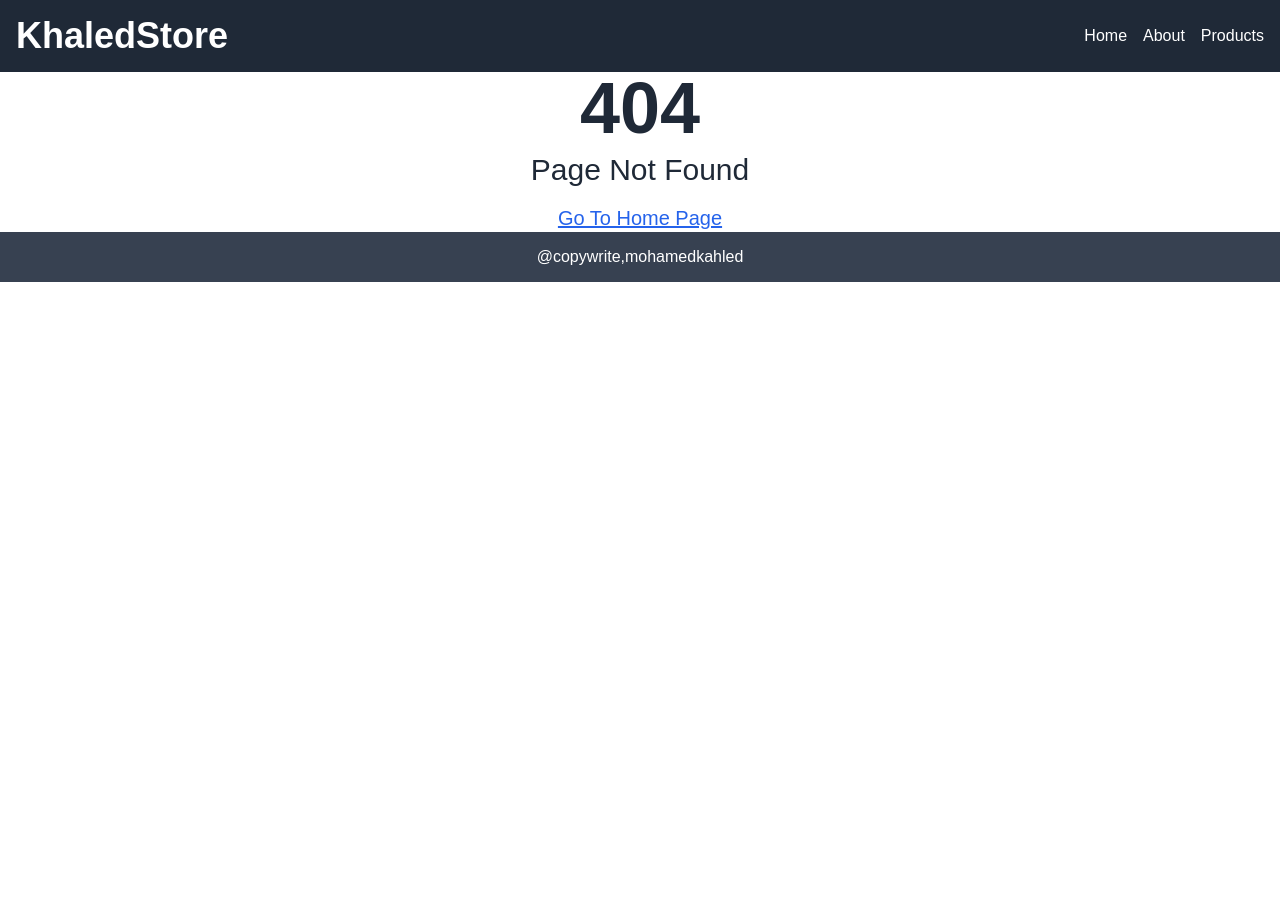
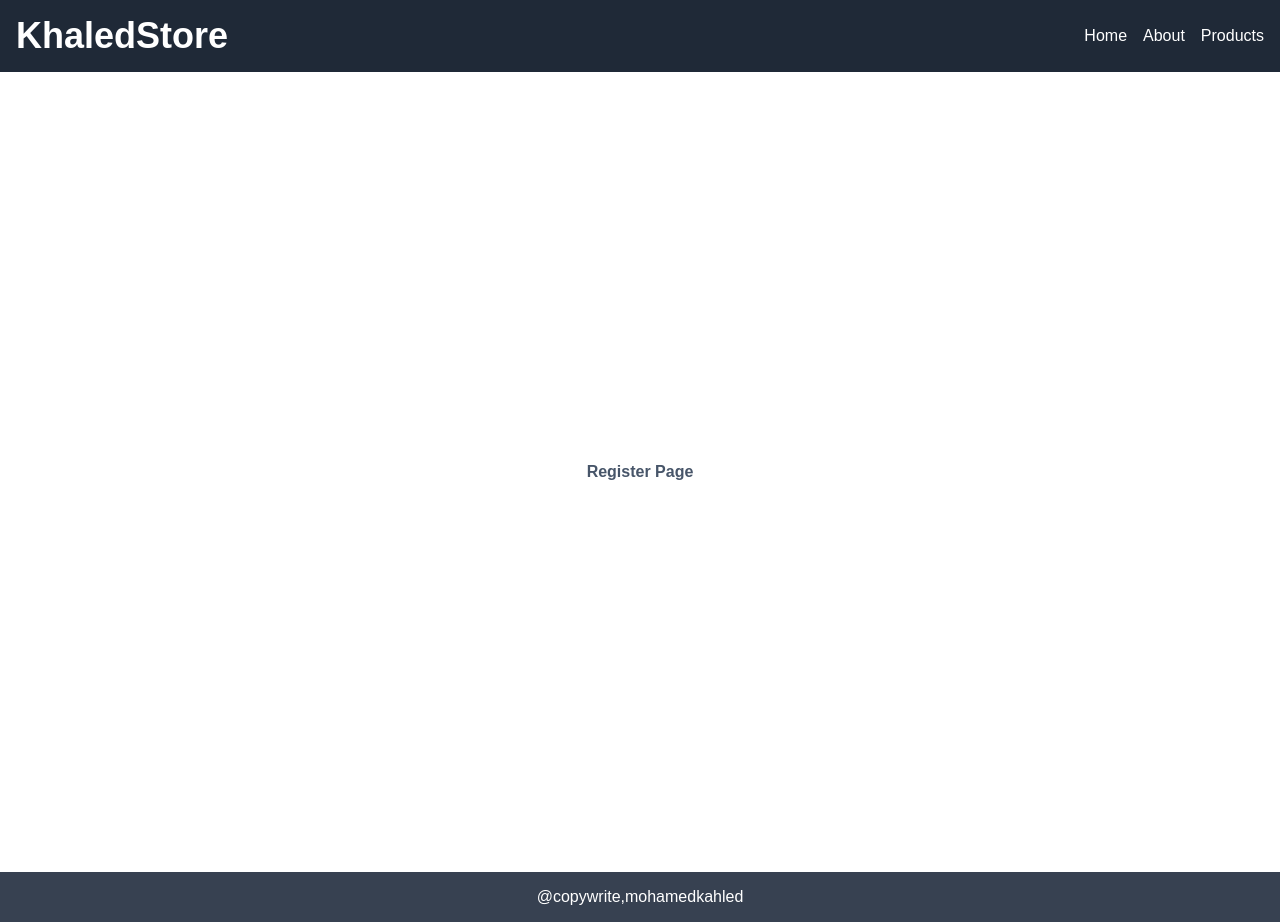
Before and after one commit to Mohamedkhaled2310/E-Commerce-NextJs, a Next.js app: page /register in a window 1280 px wide. Before the commit this address had no page. Before the commit the page ends 800 px from the top, so only its background shows below. Built offline with nearby package versions, Linux system fonts and the light colour scheme.

Commit message:
add auth pages in group route for user

```diff
--- /dev/null
+++ b/app/(user)/login/page.tsx
@@ -0,0 +1,10 @@
+
+const LogIn = () => {
+  return (
+    <section className='flex items-center justify-center h-screen'>
+      <h1 className=" text-slate-600 font-semibold ">LogIn Page</h1>
+    </section>
+  );
+};
+
+export default LogIn;
--- /dev/null
+++ b/app/(user)/register/page.tsx
@@ -0,0 +1,9 @@
+const Register = () => {
+    return (
+      <section className='flex items-center justify-center h-screen'>
+        <h1 className=" text-slate-600 font-semibold ">Register Page</h1>
+      </section>
+    );
+  };
+
+  export default Register;
--- /dev/null
+++ b/app/_cart/[[...products]]/page.tsx
@@ -0,0 +1,20 @@
+
+interface CartProductPageProps{
+    params?:{products:string[]}
+}
+
+const CartProducts = ({params}:CartProductPageProps)=>{
+    return(
+        <section className='flex flex-col items-center justify-center h-screen'>
+        <h1 className=" text-slate-600 font-semibold ">Cart Products</h1>
+        <ul className = "mt-7">
+            {params?.products?.map(route => (
+                <li className = "font-normal text-xl text-gray-600">{route}</li>
+            ))}
+        </ul>
+      </section>
+    );
+}
+
+
+export default CartProducts;
--- a/app/not-found.tsx
+++ b/app/not-found.tsx
@@ -2,7 +2,7 @@ import  Link  from 'next/link';
 
 const NotFoundPage = ()=>{
         return(
-            <section className='flex justify-center items-center flex-col'>
+            <section className='flex justify-center items-center flex-col h-screen'>
                 <h1 className= 'text-7xl text-gray-800 font-bold'>404</h1>
                 <p className='text-gray-800 text-3xl mt-2 mb-4'>
                     Page Not Found
--- a/app/page.tsx
+++ b/app/page.tsx
@@ -1,4 +1,4 @@
-import Hero from "@/components/home/hero";
+import Hero from "@/components/home/Hero";
 
 export default function Home() {
   return (
```
